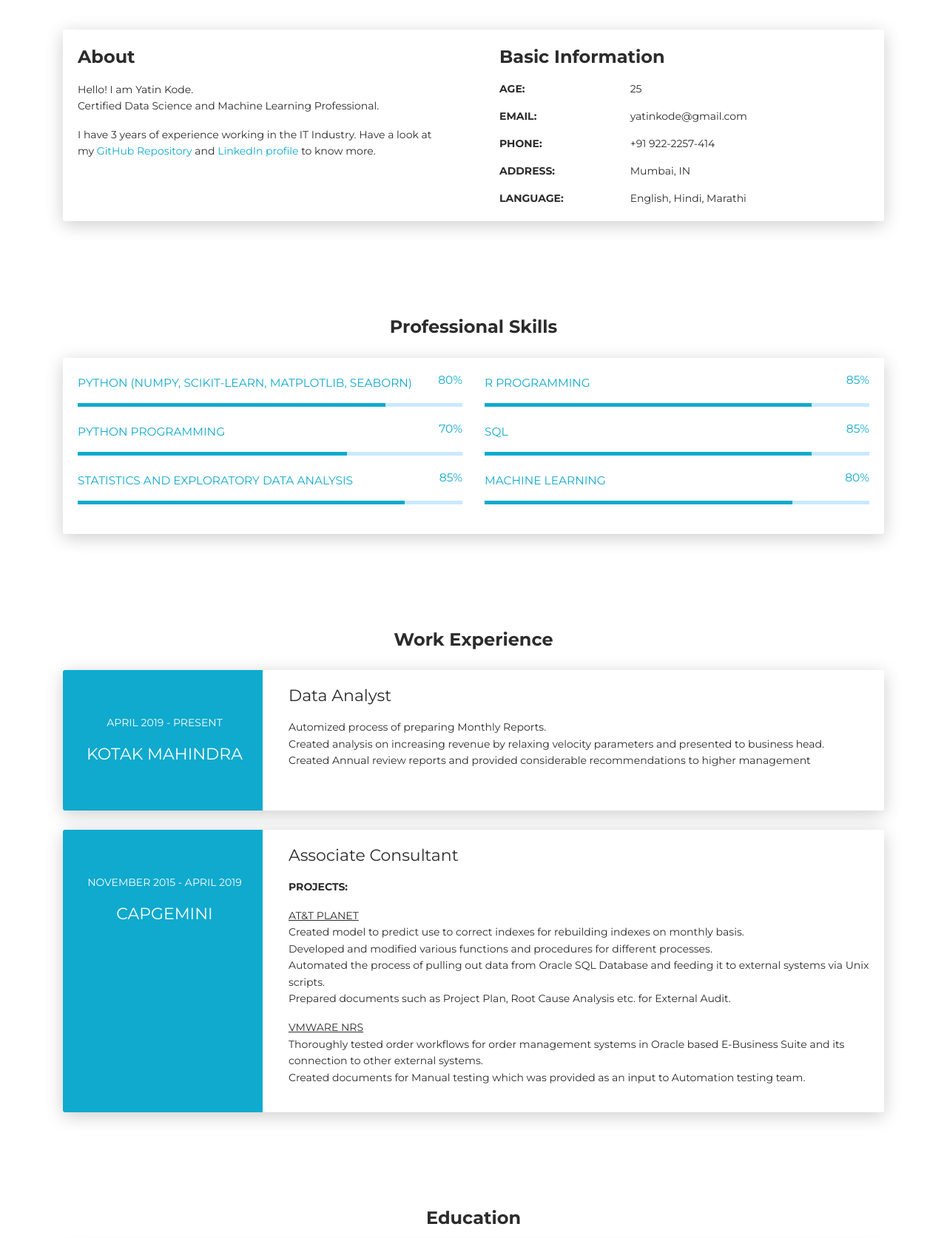
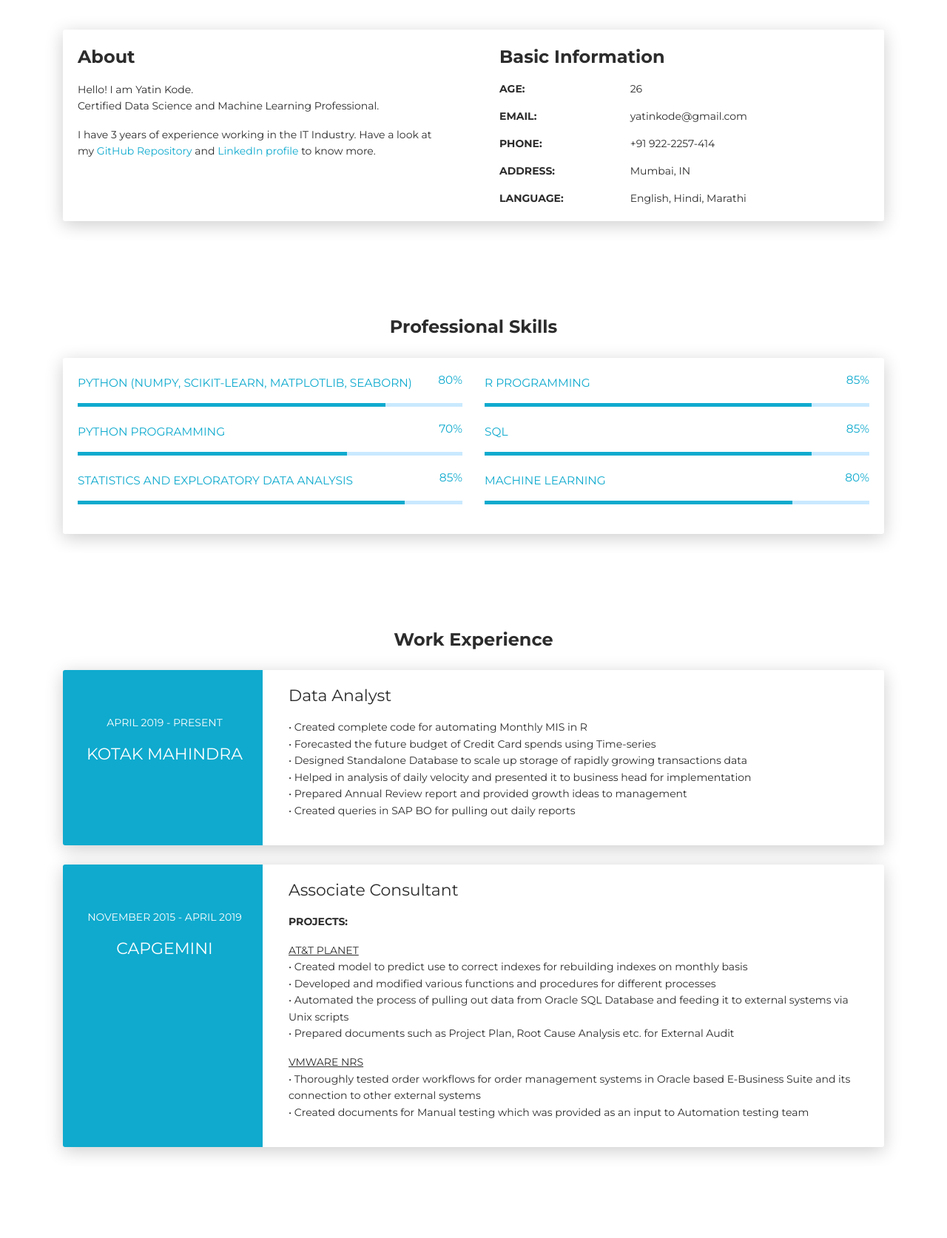
Before and after one commit to yatinkode/yatinkode.github.io, a plain HTML site: page index.html in a window 1280 px wide. Shown: the part 580-2254 px from the top of the page at 74% size. Drawn offline with Linux system fonts and the light colour scheme.

Commit message:
Add files via upload

```diff
--- a/index.html
+++ b/index.html
@@ -44,7 +44,7 @@
         <div class="content-center">
           <div class="cc-profile-image"><a href="https://yatinkode.github.io"><img src="images/mypic.jpg" alt="Image"/></a></div>
           <div class="h2 title">Yatin Kode</div>
-          <p class="category text-white">Data Science  |  Machine Learning</p><a class="btn btn-primary" target="_blank" href="https://drive.google.com/file/d/1PD7LwpOoJj7F93bzCK596iem6myNWF-p/view?usp=drivesdk" data-aos="zoom-in" data-aos-anchor="data-aos-anchor">Download CV</a>
+          <p class="category text-white">Data Analysis  |  Machine Learning</p><a class="btn btn-primary" target="_blank" href="https://drive.google.com/file/d/1SEOIqFEkUr-6TqdrZFx6uYUc3UXRkKwS/view" data-aos="zoom-in" data-aos-anchor="data-aos-anchor">Download CV</a>
         </div>
       </div>
       <div class="section">
@@ -72,7 +72,7 @@
             <div class="h4 mt-0 title">Basic Information</div>
             <div class="row">
               <div class="col-sm-4"><strong class="text-uppercase">Age:</strong></div>
-              <div class="col-sm-8">25</div>
+              <div class="col-sm-8">26</div>
             </div>
             <div class="row mt-3">
               <div class="col-sm-4"><strong class="text-uppercase">Email:</strong></div>
@@ -169,9 +169,12 @@
         <div class="col-md-9" data-aos="fade-left" data-aos-offset="50" data-aos-duration="500">
           <div class="card-body">
             <div class="h5">Data Analyst</div>
-            <p>Automized process of preparing Monthly Reports.
-<br>Created analysis on increasing revenue by relaxing velocity parameters and presented to business head.
-<br>Created Annual review reports and provided considerable recommendations to higher management</p>
+            <p>• Created complete code for automating Monthly MIS in R </br>
+• Forecasted the future budget of Credit Card spends using Time-series</br>
+• Designed Standalone Database to scale up storage of rapidly growing transactions data</br>
+• Helped in analysis of daily velocity and presented it to business head for implementation</br>
+• Prepared Annual Review report and provided growth ideas to management</br>
+• Created queries in SAP BO for pulling out daily reports</p>
           </div>
         </div>
       </div>
@@ -189,14 +192,14 @@
             <div class="h5">Associate Consultant</div>
             <p><b>PROJECTS:</b><br>
 			<p><u>AT&T PLANET</u><br>
-Created model to predict use to correct indexes for rebuilding indexes on monthly basis.
-<br>Developed and modified various functions and procedures for different processes.<br>
-Automated the process of pulling out data from Oracle SQL Database and feeding it to external systems via Unix scripts.<br>
-Prepared documents such as Project Plan, Root Cause Analysis etc. for External Audit.</p>
+• Created model to predict use to correct indexes for rebuilding indexes on monthly basis
+<br>• Developed and modified various functions and procedures for different processes<br>
+• Automated the process of pulling out data from Oracle SQL Database and feeding it to external systems via Unix scripts<br>
+• Prepared documents such as Project Plan, Root Cause Analysis etc. for External Audit</p>
 
 <p><u>VMWARE NRS</u><br>
-Thoroughly tested order workflows for order management systems in Oracle based E-Business Suite and its connection to other external systems.<br>
-Created documents for Manual testing which was provided as an input to Automation testing team.</p>
+• Thoroughly tested order workflows for order management systems in Oracle based E-Business Suite and its connection to other external systems<br>
+• Created documents for Manual testing which was provided as an input to Automation testing team</p>
 
  </p>
           </div>
```
